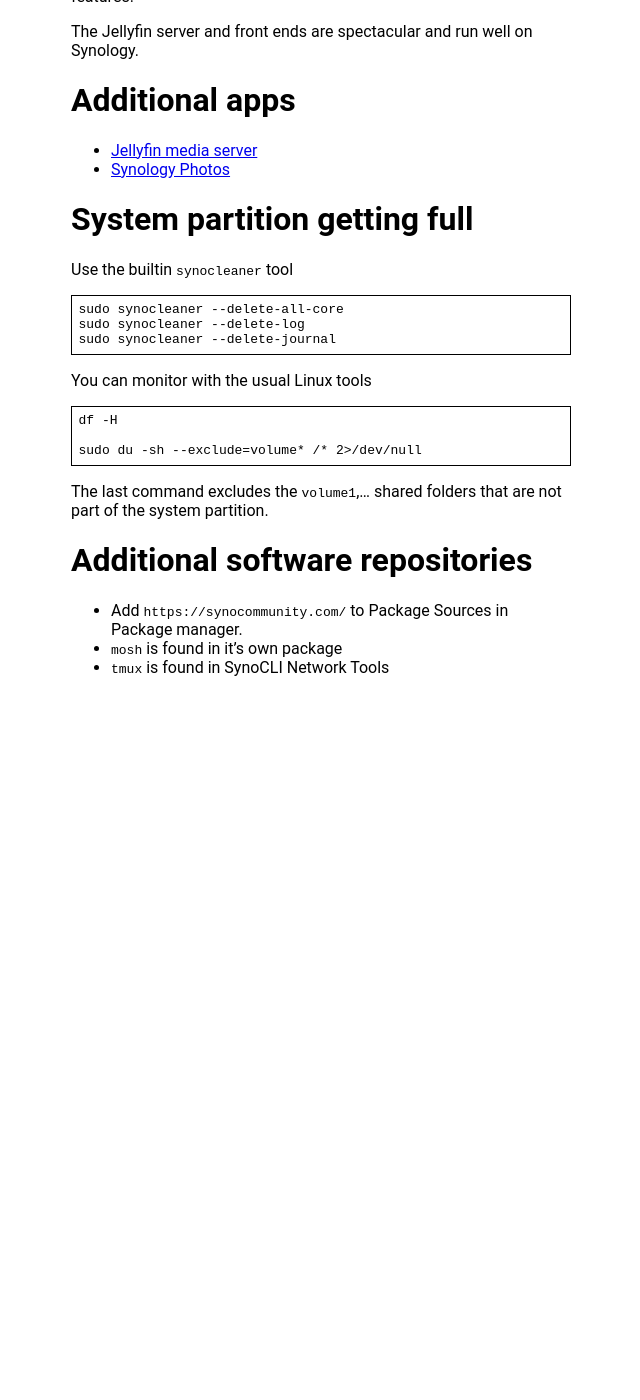
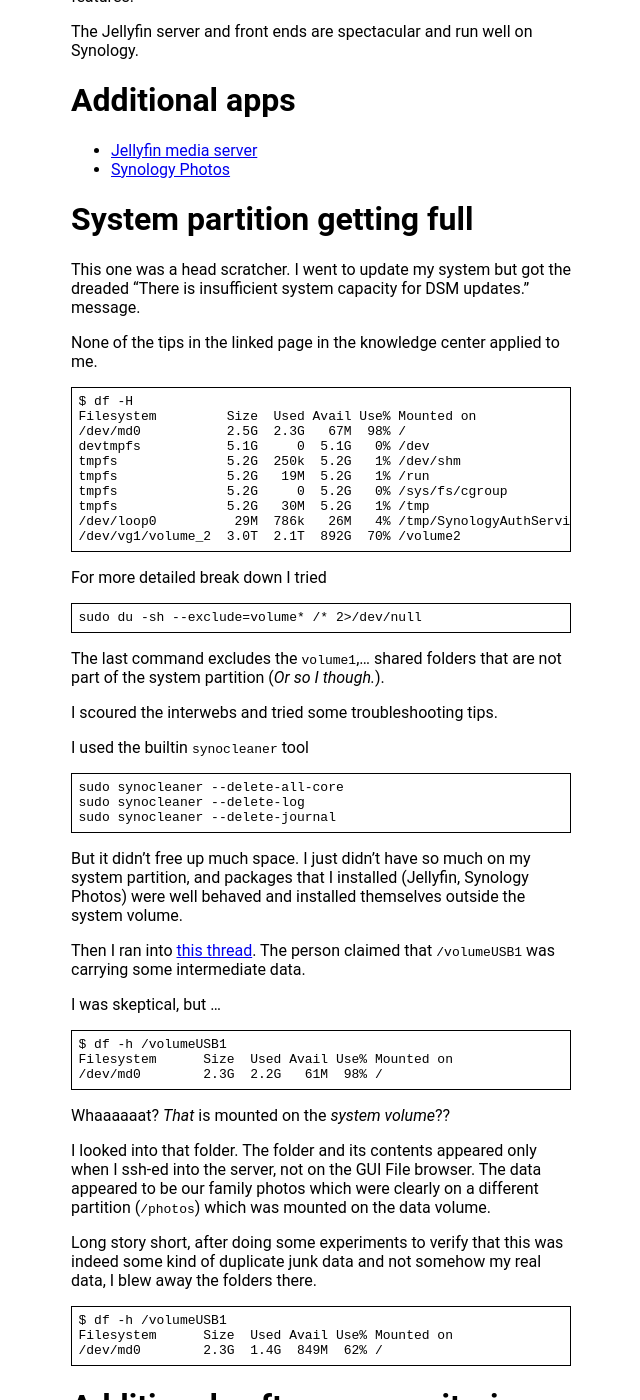
Before and after one commit to kghose/kghose.github.io, a Jekyll site: the page built from linux-tips/synology.md, in a window 1280 px wide and 1400 px high, scrolled down 508 px. Shown: the whole window, without its empty margins (319-959 px from the left). Built offline with Jekyll 4.4.1, drawn with Linux system fonts in a browser that asks for light colours; our own code applies the rules of GitHub Pages for plain Markdown files; before the commit the page ends 1201 px from its top, so only the background shows below that.

Commit message:
Solution to the system partition space issue!

````diff
--- a/linux-tips/synology.md
+++ b/linux-tips/synology.md
@@ -26,7 +26,35 @@ The Jellyfin server and front ends are spectacular and run well on Synology.
 
 # System partition getting full
 
-Use the builtin `synocleaner` tool
+This one was a head scratcher. I went to update my system but got the dreaded
+"There is insufficient system capacity for DSM updates." message.
+
+None of the tips in the linked page in the knowledge center applied to me.
+
+```
+$ df -H
+Filesystem         Size  Used Avail Use% Mounted on
+/dev/md0           2.5G  2.3G   67M  98% /
+devtmpfs           5.1G     0  5.1G   0% /dev
+tmpfs              5.2G  250k  5.2G   1% /dev/shm
+tmpfs              5.2G   19M  5.2G   1% /run
+tmpfs              5.2G     0  5.2G   0% /sys/fs/cgroup
+tmpfs              5.2G   30M  5.2G   1% /tmp
+/dev/loop0          29M  786k   26M   4% /tmp/SynologyAuthService
+/dev/vg1/volume_2  3.0T  2.1T  892G  70% /volume2
+```
+
+For more detailed break down I tried
+```
+sudo du -sh --exclude=volume* /* 2>/dev/null
+```
+
+The last command excludes the `volume1`,... shared folders that are not part of
+the system partition (*Or so I though.*).
+
+I scoured the interwebs and tried some troubleshooting tips.
+
+I used the builtin `synocleaner` tool
 
 ```
 sudo synocleaner --delete-all-core
@@ -34,15 +62,38 @@ sudo synocleaner --delete-log
 sudo synocleaner --delete-journal
 ```
 
-You can monitor with the usual Linux tools
+But it didn't free up much space. I just didn't have so much on my system
+partition, and packages that I installed (Jellyfin, Synology Photos) were well
+behaved and installed themselves outside the system volume.
+
+Then I ran into [this
+thread](https://community.synology.com/enu/forum/17/post/36599). The person
+claimed that `/volumeUSB1` was carrying some intermediate data.
+
+I was skeptical, but ...
 
 ```
-df -H
+$ df -h /volumeUSB1
+Filesystem      Size  Used Avail Use% Mounted on
+/dev/md0        2.3G  2.2G   61M  98% /
+```
 
-sudo du -sh --exclude=volume* /* 2>/dev/null
+Whaaaaaat? _That_ is mounted on the *system volume*??
+
+I looked into that folder. The folder and its contents appeared only when I
+ssh-ed into the server, not on the GUI File browser. The data appeared to be our
+family photos which were clearly on a different partition (`/photos`) which was
+mounted on the data volume.
+
+Long story short, after doing some experiments to verify that this was indeed
+some kind of duplicate junk data and not somehow my real data, I blew away the
+folders there.
+
 ```
-The last command excludes the `volume1`,... shared folders that are not part of
-the system partition.
+$ df -h /volumeUSB1
+Filesystem      Size  Used Avail Use% Mounted on
+/dev/md0        2.3G  1.4G  849M  62% /
+```
 
 
 # Additional software repositories
````
